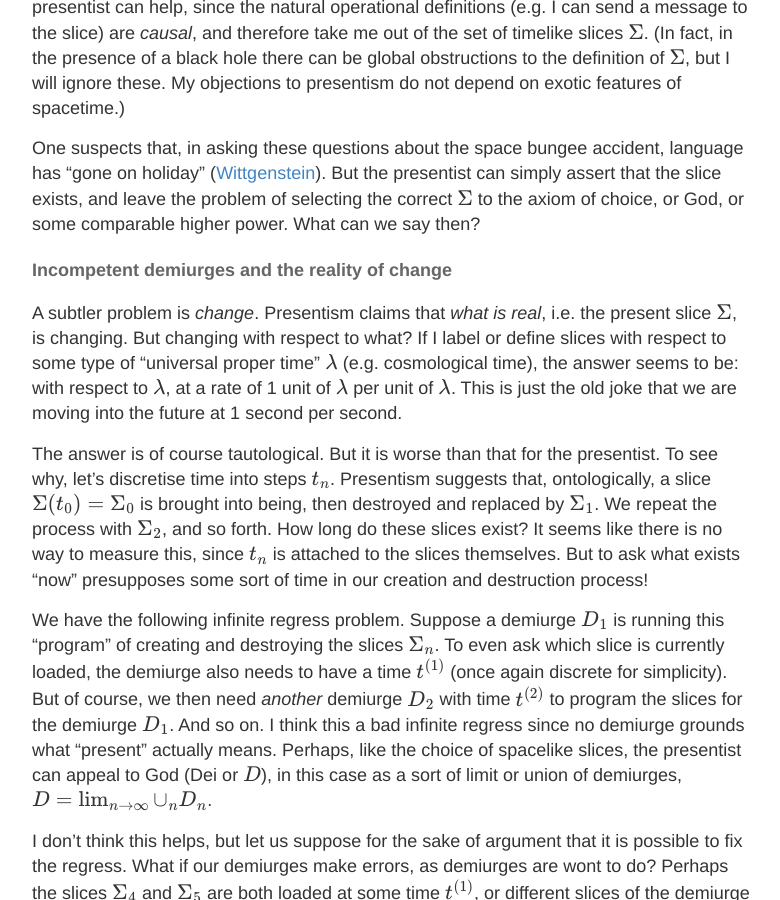
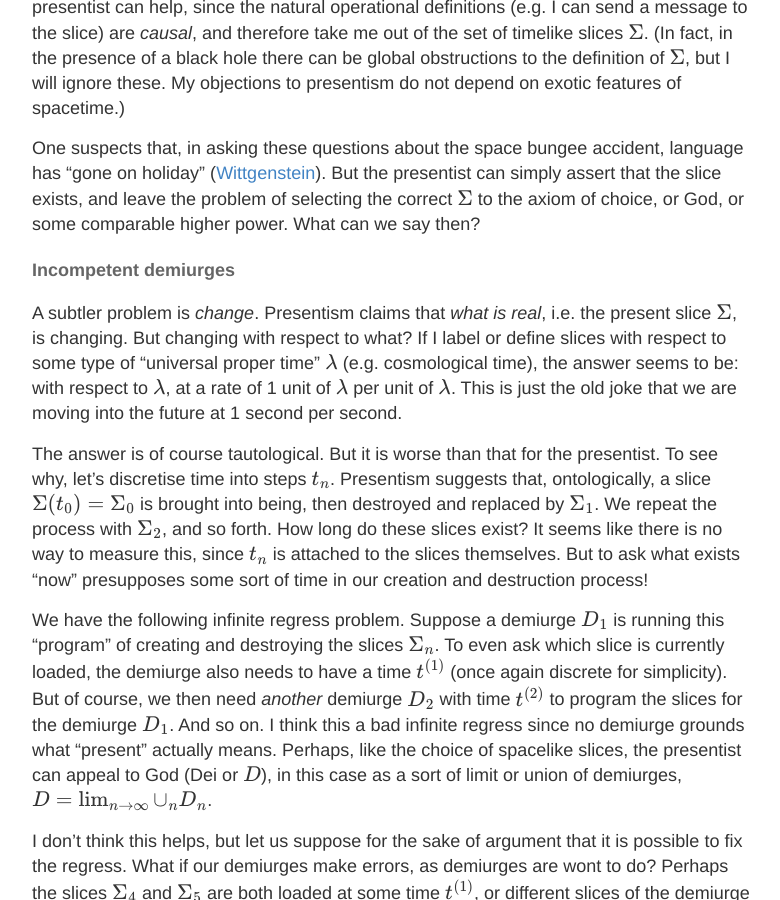
Before and after one commit to hapax/hapax.github.io, a Jekyll site: the page built from _posts/2019-07-29-psychology-time.md, in a window 1280 px wide and 900 px high, scrolled down 2832 px. Shown: the whole window, without its empty margins (248-1028 px from the left). Built offline with Jekyll 4.4.1, drawn with Linux system fonts in a browser that asks for light colours; our own code applies the rules of GitHub Pages for plain Markdown files; formulas are drawn with MathJax 3; a script that is not in the unit is left out; some of the changed text lies outside the part shown.

Commit message:
Update 2019-07-29-psychology-time.md

```diff
--- a/_posts/2019-07-29-psychology-time.md
+++ b/_posts/2019-07-29-psychology-time.md
@@ -177,7 +177,7 @@
 or God, or some comparable higher power.
 What can we say then?
 
-#### Incompetent demiurges and the reality of change
+#### Incompetent demiurges
 
 A subtler problem is *change*.
 Presentism claims that *what is real*, i.e. the present slice
@@ -362,7 +362,7 @@
 relative to these physiologically defined units of measurement, along
 with how efficiently they can stored in sensory and short-term memory.
 
-#### The identity wave train and eternal recurrence
+#### The identity wave train
 
 The sense of succession and time's flow are not merely of
 phenomenological interest, but deeply bound up with the way we think
```
